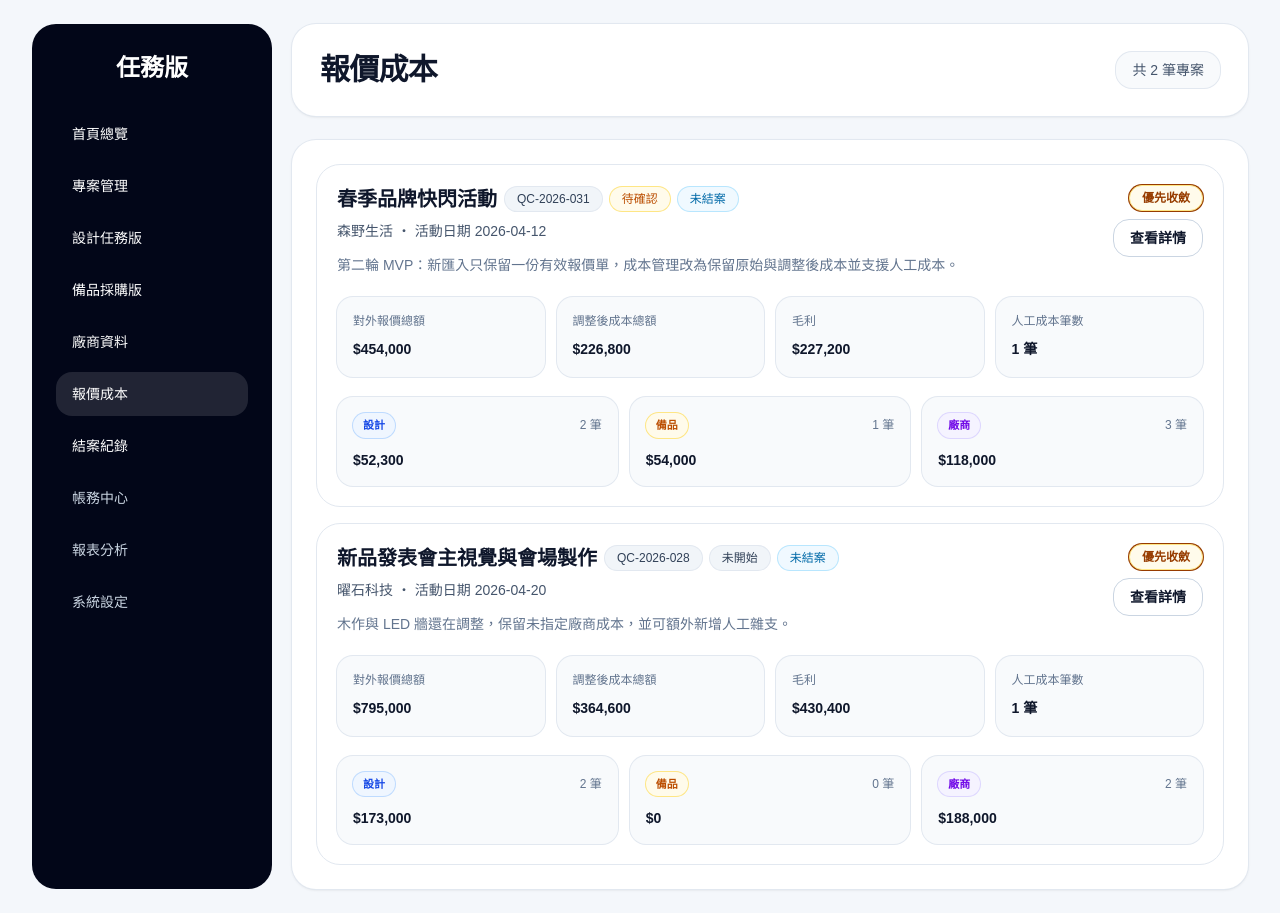
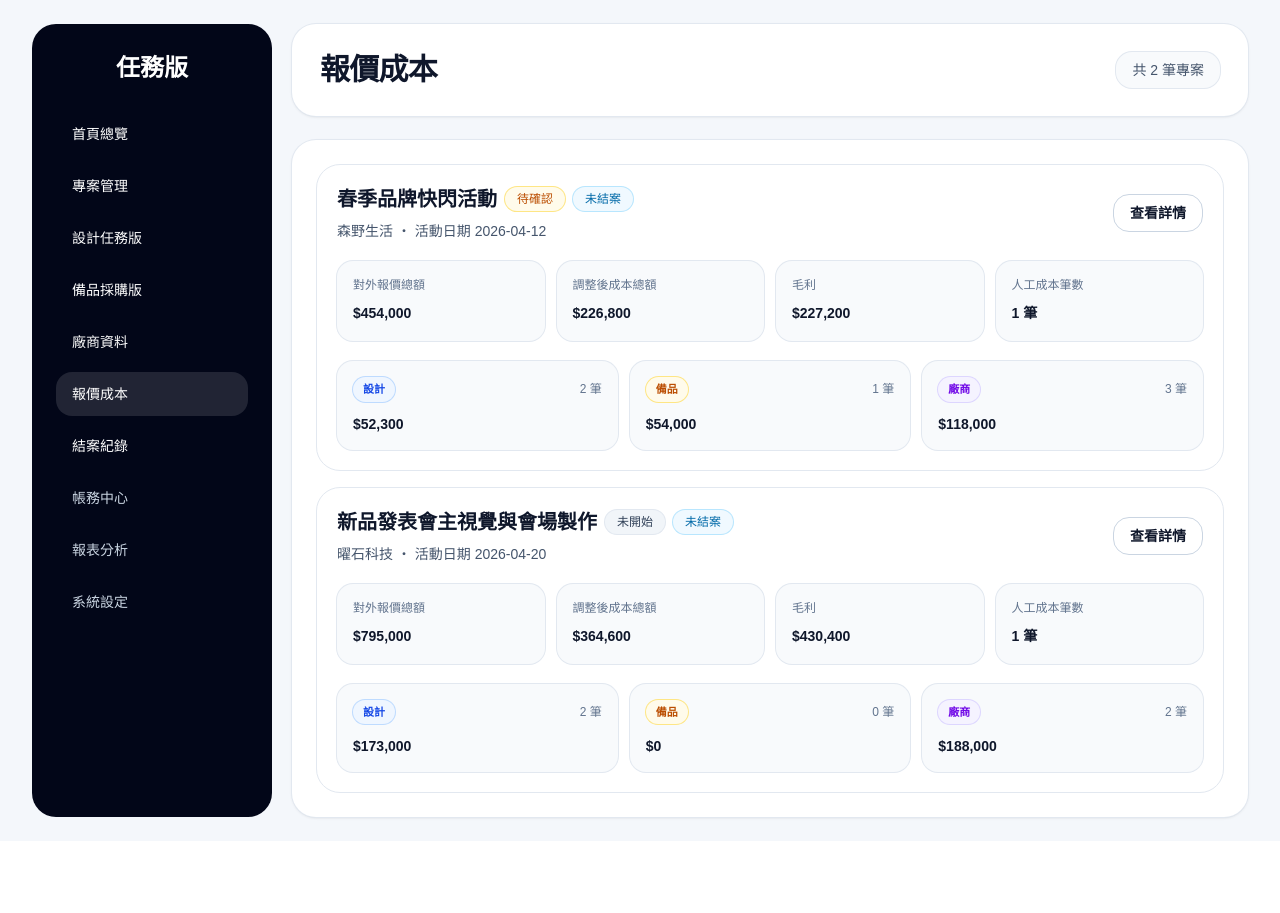
Before and after one commit to willy841/projectflow, a Next.js app in the folder project-mgmt/: page /quote-costs in a window 1280 px wide. After the commit the page ends 841 px from the top, so only its background shows below. Built offline with nearby package versions, Linux system fonts and the light colour scheme.

Commit message:
refactor: simplify quote cost project cards

```diff
--- a/project-mgmt/src/components/quote-cost-list-client.tsx
+++ b/project-mgmt/src/components/quote-cost-list-client.tsx
@@ -69,11 +69,11 @@ export function QuoteCostListClient({ mode = "active" }: { mode?: "active" | "cl
         <div className="space-y-4">
           {activeProjects.map(({ project, quotationTotal, adjustedCostTotal, grossProfit, excludedCostCount, unassignedVendorCount, manualCostCount, needsAttentionScore, sourceSummary }) => (
             <article key={project.id} className="rounded-3xl border border-slate-200 p-5">
-              <div className="flex flex-col gap-4 xl:flex-row xl:items-start xl:justify-between">
+              <div className="flex flex-col gap-4">
+                <div className="flex flex-col gap-3 xl:flex-row xl:items-center xl:justify-between">
                   <div>
                     <div className="flex flex-wrap items-center gap-2">
                       <h4 className="text-xl font-semibold text-slate-900">{project.projectName}</h4>
-                    <span className="rounded-full bg-slate-100 px-3 py-1 text-xs font-medium text-slate-700 ring-1 ring-slate-200">{project.projectCode}</span>
                       <span className={`inline-flex rounded-full px-3 py-1 text-xs font-medium ring-1 ${getReconciliationStatusClass(project.reconciliationStatus)}`}>
                         {project.reconciliationStatus}
                       </span>
@@ -82,13 +82,8 @@ export function QuoteCostListClient({ mode = "active" }: { mode?: "active" | "cl
                       </span>
                     </div>
                     <p className="mt-2 text-sm text-slate-600">{project.clientName} ・ 活動日期 {project.eventDate}</p>
-                  <p className="mt-3 text-sm leading-6 text-slate-500">{project.note}</p>
                   </div>
 
-                <div className="flex flex-col items-start gap-2 xl:items-end">
-                  <span className={`rounded-full px-3 py-1 text-xs font-semibold ring-1 ${needsAttentionScore > 1 ? "border border-amber-200 bg-amber-50 text-amber-800" : "border border-emerald-200 bg-emerald-50 text-emerald-700"}`}>
-                    {needsAttentionScore > 1 ? "優先收斂" : "節奏穩定"}
-                  </span>
                   <Link
                     href={`/quote-costs/${project.id}`}
                     className="inline-flex items-center justify-center rounded-2xl border border-slate-300 bg-white px-4 py-2 text-sm font-semibold text-slate-800 transition hover:border-slate-400 hover:bg-slate-50"
```
Lines whose indentation alone changed are shown as unchanged.
